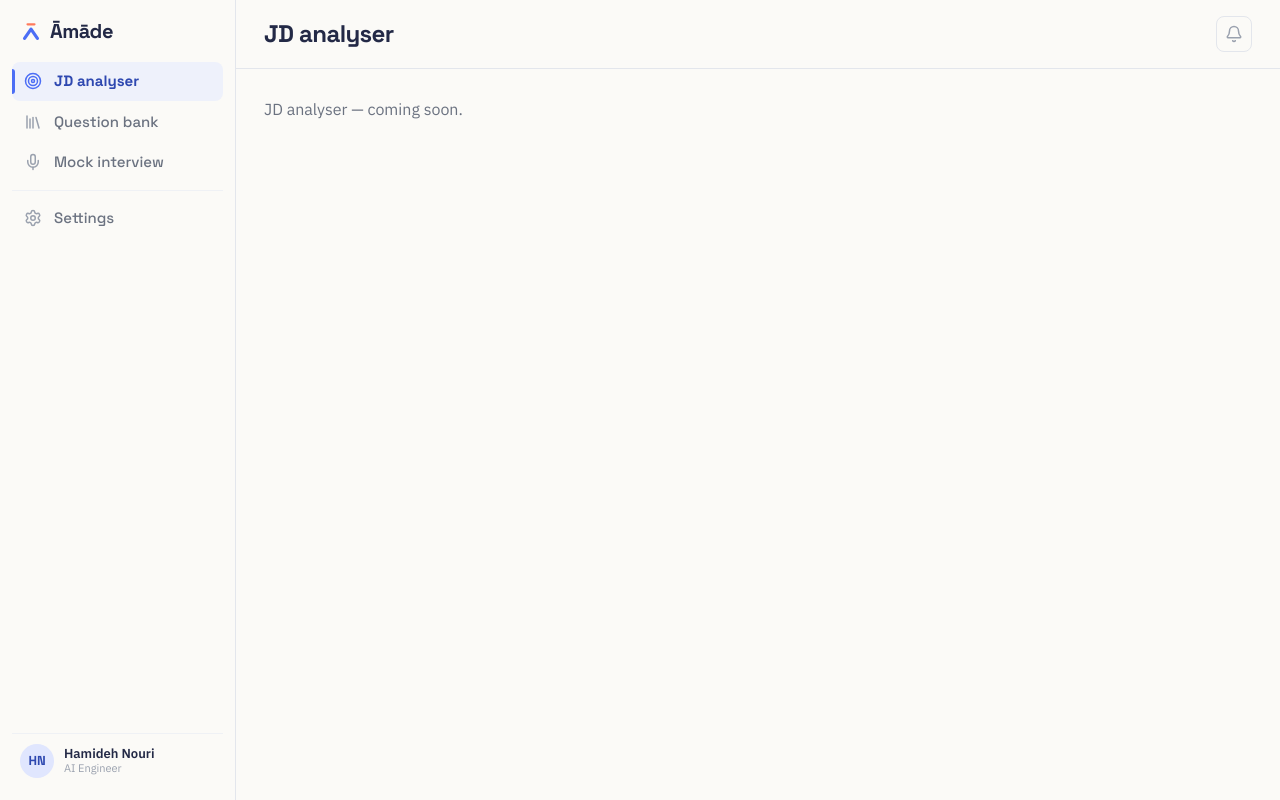
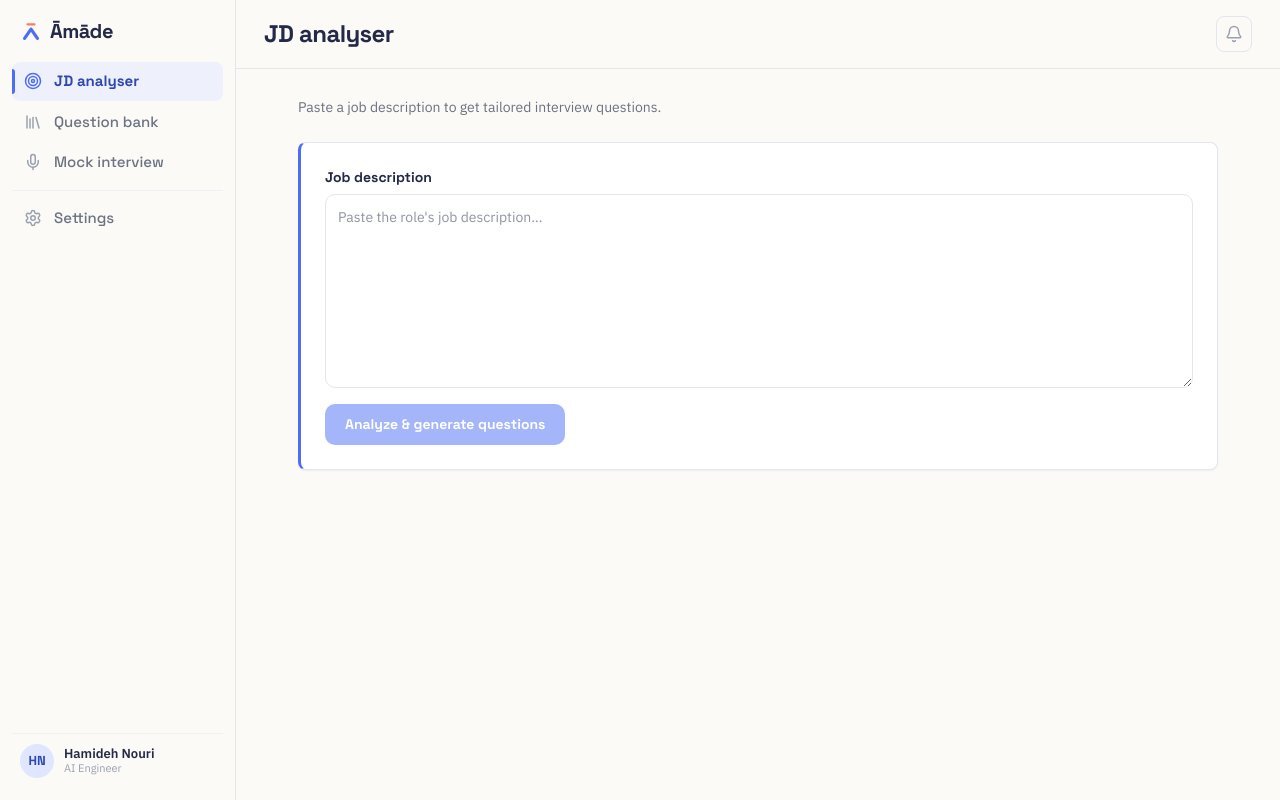
Before and after one commit to hamidehnouri/amade-interview-prep, a Next.js app: page / in a window 1280 px wide. Built offline with nearby package versions, Linux system fonts and the light colour scheme.

Commit message:
Add Practice page (JD → questions → STAR feedback) with mocked API

```diff
--- a/src/app/page.tsx
+++ b/src/app/page.tsx
@@ -1,3 +1,102 @@
-export default function Page() {
-  return <p className="text-secondary">JD analyser — coming soon.</p>;
+"use client";
+import { useState } from "react";
+import Card from "@/components/ui/Card";
+import Button from "@/components/ui/Button";
+import Textarea from "@/components/ui/Textarea";
+import { analyze, coachAnswer, type Analysis, type Feedback } from "@/lib/api";
+
+const STAR = ["situation", "task", "action", "result"] as const;
+
+export default function PracticePage() {
+  const [jd, setJd] = useState("");
+  const [loading, setLoading] = useState(false);
+  const [analysis, setAnalysis] = useState<Analysis | null>(null);
+  const [questions, setQuestions] = useState<string[]>([]);
+  const [answers, setAnswers] = useState<Record<number, string>>({});
+  const [feedback, setFeedback] = useState<Record<number, Feedback>>({});
+  const [busy, setBusy] = useState<number | null>(null);
+  const [error, setError] = useState("");
+
+  async function runAnalyze() {
+    setError("");
+    setLoading(true);
+    try {
+      const res = await analyze(jd);
+      setAnalysis(res.analysis);
+      setQuestions(res.questions);
+      setAnswers({});
+      setFeedback({});
+    } catch (e) {
+      setError(String(e));
+    } finally {
+      setLoading(false);
+    }
+  }
+
+  async function runFeedback(i: number, q: string) {
+    setError("");
+    setBusy(i);
+    try {
+      const fb = await coachAnswer(q, answers[i] ?? "");
+      setFeedback((f) => ({ ...f, [i]: fb }));
+    } catch (e) {
+      setError(String(e));
+    } finally {
+      setBusy(null);
+    }
+  }
+
+  return (
+    <div className="mx-auto flex max-w-[920px] flex-col gap-6">
+      <p className="max-w-[560px] text-[14px] text-secondary">Paste a job description to get tailored interview questions.</p>
+
+      <Card>
+        <Textarea label="Job description" value={jd} onChange={setJd} rows={8} placeholder="Paste the role's job description…" />
+        <div className="mt-4">
+          <Button onClick={runAnalyze} loading={loading} disabled={!jd.trim()}>Analyze &amp; generate questions</Button>
+        </div>
+      </Card>
+
+      {error && <div className="rounded-[8px] border border-red-200 bg-red-50 p-3 text-[13px] text-red-700">{error}</div>}
+
+      {analysis && (
+        <>
+          <Card>
+            <div className="font-display text-[15px] font-semibold text-ink">Key skills</div>
+            <div className="mt-2 flex flex-wrap gap-2">
+              {analysis.key_skills.map((s) => (
+                <span key={s} className="rounded-full bg-blue-50 px-3 py-1 text-[13px] font-medium text-blue-700">{s}</span>
+              ))}
+            </div>
+          </Card>
+
+          {questions.map((q, idx) => {
+            const i = idx + 1;
+            return (
+              <Card key={i}>
+                <div className="font-display text-[15px] font-semibold text-ink">{i}. {q}</div>
+                <div className="mt-3">
+                  <Textarea label="Your answer" value={answers[i] ?? ""} onChange={(v) => setAnswers((a) => ({ ...a, [i]: v }))} rows={4} />
+                </div>
+                <div className="mt-3">
+                  <Button onClick={() => runFeedback(i, q)} loading={busy === i} disabled={!(answers[i] ?? "").trim()}>Get feedback</Button>
+                </div>
+                {feedback[i] && (
+                  <div className="mt-4 flex flex-col gap-2">
+                    {STAR.map((part) => (
+                      <div key={part} className="text-[14px]">
+                        <span className="font-semibold capitalize text-ink">{part}: {feedback[i][part].score}/10</span>
+                        <span className="text-secondary"> — {feedback[i][part].feedback}</span>
+                      </div>
+                    ))}
+                    <div className="mt-1 rounded-[8px] bg-blue-50 p-3 text-[14px] text-blue-700">{feedback[i].overall}</div>
+                  </div>
+                )}
+              </Card>
+            );
+          })}
+        </>
+      )}
+    </div>
+  );
 }
--- /dev/null
+++ b/src/components/ui/Button.tsx
@@ -0,0 +1,10 @@
+export default function Button({ children, onClick, disabled, loading, type = "button" }: {
+  children: React.ReactNode; onClick?: () => void; disabled?: boolean; loading?: boolean; type?: "button" | "submit";
+}) {
+  return (
+    <button type={type} onClick={onClick} disabled={disabled || loading}
+      className="inline-flex items-center justify-center gap-2 rounded-[10px] bg-accent px-5 py-2.5 font-display text-[14px] font-semibold text-white transition-colors hover:bg-blue-700 disabled:cursor-not-allowed disabled:opacity-50">
+      {loading ? "Working…" : children}
+    </button>
+  );
+}
--- /dev/null
+++ b/src/components/ui/Textarea.tsx
@@ -0,0 +1,11 @@
+export default function Textarea({ label, value, onChange, placeholder, rows = 6 }: {
+  label?: string; value: string; onChange: (v: string) => void; placeholder?: string; rows?: number;
+}) {
+  return (
+    <label className="flex flex-col gap-1.5">
+      {label && <span className="font-display text-[14px] font-semibold text-ink">{label}</span>}
+      <textarea value={value} onChange={(e) => onChange(e.target.value)} placeholder={placeholder} rows={rows}
+        className="w-full resize-y rounded-[10px] border border-line bg-white p-3 text-[14px] text-ink outline-none focus:border-accent" />
+    </label>
+  );
+}
--- /dev/null
+++ b/src/lib/api.ts
@@ -0,0 +1,27 @@
+export type Analysis = { key_skills: string[]; interview_topics: string[]; seniority: string };
+export type StarPart = { feedback: string; score: number };
+export type Feedback = { situation: StarPart; task: StarPart; action: StarPart; result: StarPart; overall: string };
+
+// TODO(Step 6): replace mocks with fetch() to /api/analyze and /api/coach.
+export async function analyze(_jd: string): Promise<{ analysis: Analysis; questions: string[] }> {
+  await new Promise((r) => setTimeout(r, 500));
+  return {
+    analysis: { key_skills: ["Python", "APIs", "Prompt design"], interview_topics: ["LLMs"], seniority: "mid" },
+    questions: [
+      "Tell me about a time you shipped an LLM feature end to end.",
+      "How do you evaluate prompt quality?",
+      "Describe a debugging challenge with an API integration.",
+    ],
+  };
+}
+export async function coachAnswer(_q: string, _a: string): Promise<Feedback> {
+  await new Promise((r) => setTimeout(r, 500));
+  const p = (score: number, feedback: string) => ({ score, feedback });
+  return {
+    situation: p(6, "Good context; could add scale."),
+    task: p(7, "Clear objective."),
+    action: p(7, "Concrete steps described."),
+    result: p(5, "Add a measurable outcome."),
+    overall: "Solid STAR structure — quantify the result.",
+  };
+}
```
